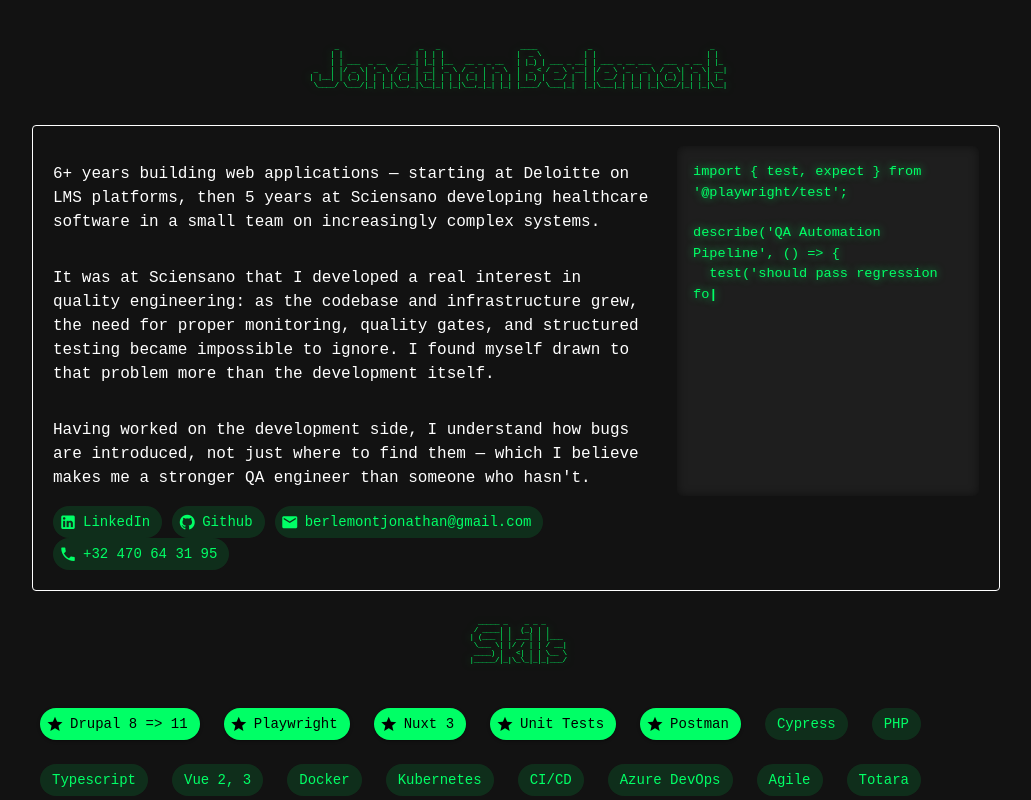
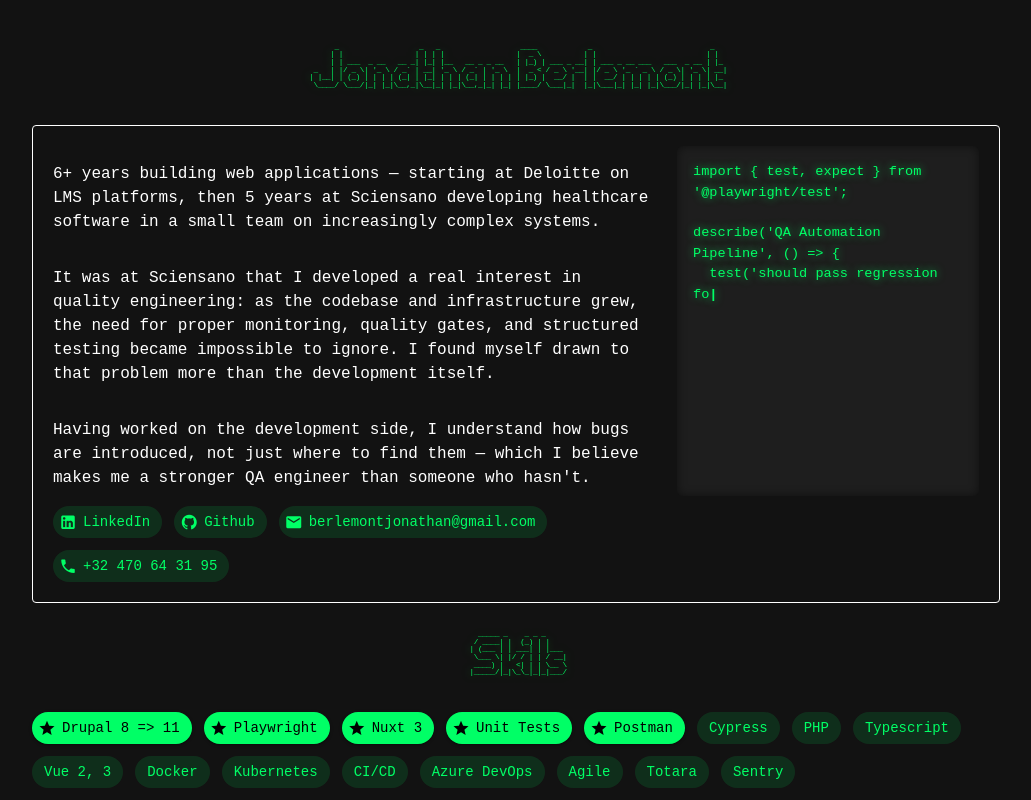
Before and after one commit to JonathanBerlemont/jonathanberlemont.github.io, a Vue app: page / in a window 1280 px wide. Shown: the top 800 px of the page, without its empty margins (124-1155 px from the left). Built offline with nearby package versions, Linux system fonts and the light colour scheme.

Commit message:
better css + interaction with clickable chips

```diff
--- a/src/sections/About.vue
+++ b/src/sections/About.vue
@@ -19,20 +19,17 @@
             <p>6+ years building web applications — starting at Deloitte on LMS platforms, then 5 years at Sciensano developing healthcare software in a small team on increasingly complex systems.</p>
             <p>It was at Sciensano that I developed a real interest in quality engineering: as the codebase and infrastructure grew, the need for proper monitoring, quality gates, and structured testing became impossible to ignore. I found myself drawn to that problem more than the development itself.</p>
             <p>Having worked on the development side, I understand how bugs are introduced, not just where to find them — which I believe makes me a stronger QA engineer than someone who hasn't.</p>
-            <div class="socials">
-                <a
+            <div class="socials d-flex flex-wrap ga-3">
+                <v-chip
                     v-for="social in socials"
                     :key="social.name"
                     :href="social.url"
+                    :prepend-icon="social.icon"
+                    color="#00ff66"
                     target="_blank"
                 >
-                    <v-chip
-                        color="#00ff66"
-                        :prepend-icon="social.icon"
-                    >
-                    {{ social.title }}
-                    </v-chip>
-                </a>
+                {{ social.title }}
+                </v-chip>
             </div>
         </div>
         <div class="greeblies">
@@ -53,8 +50,11 @@
         height: 100%;
         .socials {
             margin-top: auto;
-            a:not(:last-child) {
-                margin-right: 10px;
+            .v-chip {
+                transition: transform 0.2s ease;
+                &:hover {
+                    transform: scale(1.1);
+                }
             }
         }
     }
--- a/src/sections/Skills.vue
+++ b/src/sections/Skills.vue
@@ -13,13 +13,12 @@
  |_____/|_|\_\_|_|_|___/
         </pre>
     </div>
-    <div class="d-flex flex-wrap ga-2">
+    <div class="d-flex flex-wrap ga-3">
         <v-chip
             v-for="skill, index in skills"
             :prepend-icon="index<5 ? 'mdi-star' : ''"
             :variant="index<5 ? 'elevated' : 'tonal'"
             :key="skill"
-            class="ma-2"
             color="#00ff66"
             >
             {{ skill }}
```
